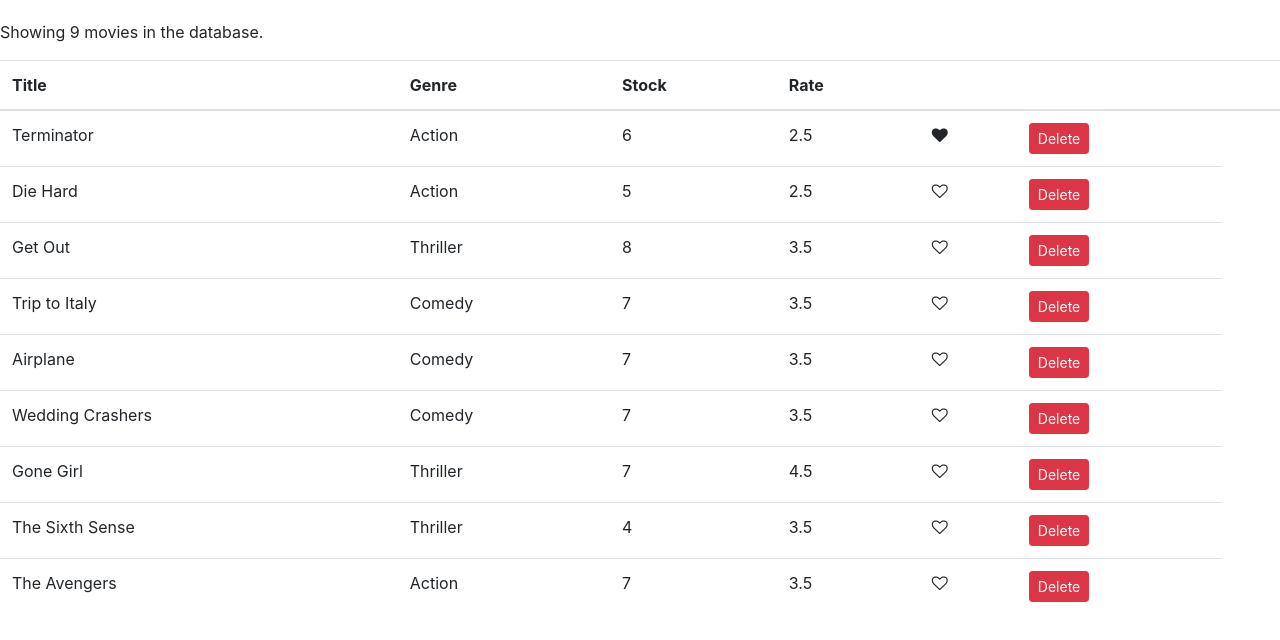
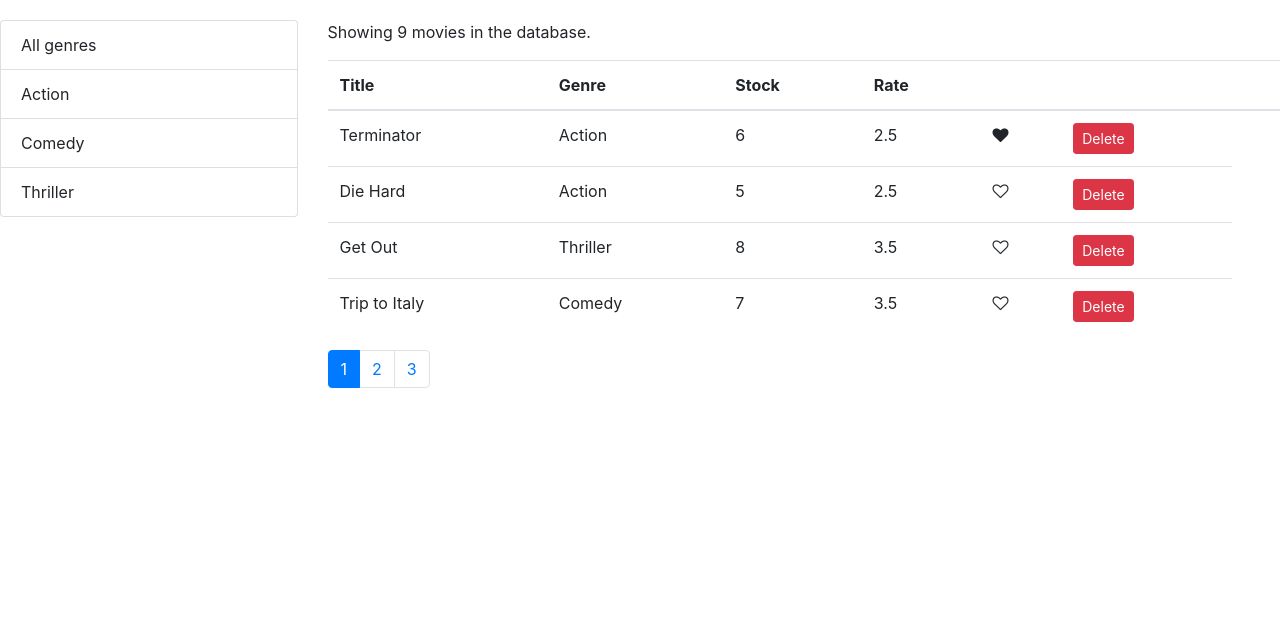
Before and after one commit to drewthedev9/vidly, a React (Create React App) app: page / in a window 1280 px wide. Shown: the top 640 px of the page. Built offline with nearby package versions, Linux system fonts and the light colour scheme.

Commit message:
all changes

```diff
--- a/src/components/common/like.jsx
+++ b/src/components/common/like.jsx
@@ -1,4 +1,4 @@
-import React, { Component } from 'react';
+import React from 'react';
 
 // Input: liked: boolean.
 // Output: onClick
--- /dev/null
+++ b/src/components/common/listGroup.jsx
@@ -0,0 +1,28 @@
+import React from 'react';
+
+
+const ListGroup = (props) => {
+    const {items, textProperty, valueProperty,
+      onItemSelect, selectedItem} = props;
+    return (
+       <ul className="list-group">
+       {items.map(item =>(
+        <li onClick={()=>onItemSelect(item)}
+         key={item[valueProperty]}
+         className={ item === selectedItem ? "list-group-item active" : 'list-group-item'}
+         >
+           {item[textProperty]}
+           </li>
+     ))}
+       </ul>
+
+     );
+}
+
+// here instead of passing as props.
+ListGroup.defaultProps ={
+  textProperty: 'name',
+  valueProperty: '_id'
+}
+
+export default ListGroup;
--- /dev/null
+++ b/src/components/common/pagination.jsx
@@ -0,0 +1,30 @@
+import React  from 'react';
+import _ from 'lodash';
+import propTypes from 'prop-types'
+const Pagination = (props) => {
+    const {itemsCount, pageSize, currentPage, onPageChange} = props;
+
+    const pagesCount = Math.ceil(itemsCount / pageSize);
+    if (pagesCount === 1 ) return null;
+    const pages = _.range(1,pagesCount + 1);
+
+    return (
+       <nav>
+           <ul className="pagination">
+              {pages.map(page => (
+                  <li key={page} className={page === currentPage ? 'page-item active' : 'page-item'}>
+               <a className="page-link" onClick={()=> onPageChange(page)}>{page}</a>
+               </li>
+               ))}
+           </ul>
+       </nav>
+    );
+}
+
+Pagination.propTypes = {
+    itemsCount: propTypes.number.isRequired,
+     pageSize: propTypes.number.isRequired,
+     currentPage: propTypes.number.isRequired,
+    onPageChange: propTypes.func.isRequired
+};
+export default Pagination;
--- a/src/components/movies.jsx
+++ b/src/components/movies.jsx
@@ -1,11 +1,24 @@
 import React, { Component } from 'react';
 import {getMovies} from '../services/fakeMovieService';
-import Like from './common/like';
+import Moviestable from '../components/moviesTable'
+import Listgroup from './common/listGroup'
+import Pagination from './common/pagination'
+import { paginate} from '../utils/paginate'
+import {getGenres} from '../services/fakeGenreService'
 
 class Movies extends Component {
     state = {
-     movies: getMovies()
+     movies: [],
+     genres: [],
+     currentPage: 1,
+     pageSize: 4.
       };
+
+    //   gets the data from server or pur files
+      componentDidMount (){
+            const genres = [{name: 'All genres'},...getGenres()]
+            this.setState({ movies: getMovies(), genres})
+      }
 
     //   arrow function will allow for the acces to the object and function above
       handleDelete=(movie)=>{
@@ -14,6 +27,14 @@
           const movies = this.state.movies.filter(m => m._id !== movie._id);
         //   overides state: movies /w the const movies.
             this.setState({movies: movies});
+      }
+
+      handlePageChange =(page)=>{
+          this.setState({ currentPage : page})
+      }
+
+      handleGenreSelect = genre =>{
+          this.setState({ selectedGenre: genre})
       }
 
       handleLike = (movie) =>{
@@ -26,45 +47,42 @@
 
     render() {
         const { length: count } = this.state.movies;
+        const {pageSize, currentPage, selectedGenre, movies:allMovies} = this.state;
 
         if (this.state.movies.length === 0)
             return <p>There are no movies in the database.</p>
 
+            const filtered = selectedGenre && selectedGenre._id
+             ? allMovies.filter(m => m.genre._id === selectedGenre._id)
+            : allMovies;
+            const movies = paginate(filtered, currentPage, pageSize);
+
         return (
-            <React.Fragment>
-                <p> Showing {count} movies in the database.</p>
-                <table className ='table'>
-                <thead>
-                    <tr>
-                        <th>Title</th>
-                        <th>Genre</th>
-                        <th>Stock</th>
-                        <th>Rate</th>
-                        <th></th>
-                        <th/>
-                        <th/>
-                    </tr>
-                </thead>
-                <tbody>
-                {this.state.movies.map(movie =>
-                <tr key={movie._id} >
-                    <td>{movie.title}</td>
-                    <td>{movie.genre.name}</td>
-                    <td>{movie.numberInStock}</td>
-                    <td>{movie.dailyRentalRate}</td>
-                    <td>
-                    {/*render like component here. */}
-                    {/*movie.liked is in the fake services folder */}
-                      <Like liked={movie.liked} onClick={()=>this.handleLike(movie)}/>
-                    </td>
-                    <td><button onClick={()=>this.handleDelete(movie)}className = "btn btn-danger btn-sm">Delete</button></td>
-                </tr>)}
 
-                </tbody>
-            </table>
 
-        </React.Fragment>
-
+            <div className="row">
+                <div className="col-3">
+                    <Listgroup
+                    items= {this.state.genres}
+                    selectedItem={this.state.selectedGenre}
+                    onItemSelect={this.handleGenreSelect}
+                    />
+                </div>
+                <div className="col">
+                <p> Showing {filtered.length} movies in the database.</p>
+               <Moviestable
+               movies ={movies}
+               onLike={this.handleLike}
+               onDelete={this.handleDelete}
+               />
+                <Pagination
+                itemsCount={filtered.length}
+                pageSize={pageSize}
+                currentPage={currentPage}
+                onPageChange={this.handlePageChange}
+                />
+        </div>
+        </div>
         );
     }
 }
--- /dev/null
+++ b/src/components/moviesTable.jsx
@@ -0,0 +1,44 @@
+import React, { Component } from 'react';
+
+import Like from './common/like';
+
+const  MoviesTable= (props) => {
+
+    const {movies,onDelete, onLike} = props;
+    return (
+
+        <table className ='table'>
+        <thead>
+            <tr>
+                <th>Title</th>
+                <th>Genre</th>
+                <th>Stock</th>
+                <th>Rate</th>
+                <th></th>
+                <th/>
+                <th/>
+            </tr>
+        </thead>
+        <tbody>
+        {movies.map(movie =>
+        <tr key={movie._id} >
+            <td>{movie.title}</td>
+            <td>{movie.genre.name}</td>
+            <td>{movie.numberInStock}</td>
+            <td>{movie.dailyRentalRate}</td>
+            <td>
+            {/*render like component here. */}
+            {/*movie.liked is in the fake services folder */}
+              <Like liked={movie.liked} onClick={()=>onLike(movie)}/>
+            </td>
+            <td><button onClick={()=>onDelete(movie)}className = "btn btn-danger btn-sm">Delete</button></td>
+        </tr>)}
+
+        </tbody>
+    </table>
+
+
+     );
+}
+
+export default MoviesTable ;
--- /dev/null
+++ b/src/utils/paginate.js
@@ -0,0 +1,10 @@
+import _ from 'lodash';
+
+export function paginate(items, pageNumber, pageSize){
+    const startIndex = (pageNumber - 1) * pageSize;
+    return _(items)
+    .slice(startIndex)
+    .take(pageSize)
+    .value();
+    // _.slice(items, startIndex)
+}
```
Also changed, not shown: package.json (+6 -4 lines), 1 other file (tests, documents, lock files or other folders).
